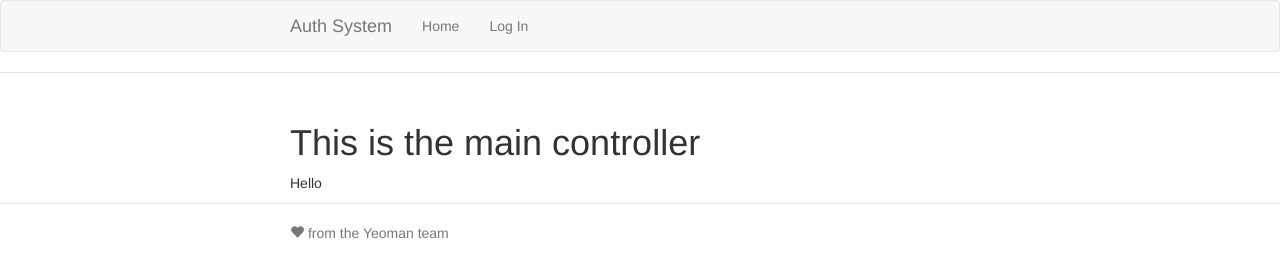
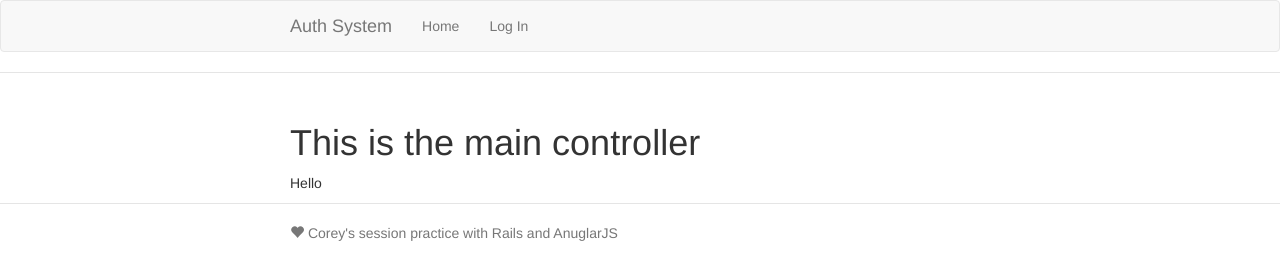
Before and after one commit to cghil/auth_angular, a plain HTML site: page index.html in a window 1280 px wide. Drawn offline with nearby package versions, Linux system fonts and the light colour scheme; some packages are replaced by stand-ins of ours.

Commit message:
added file for serivce + copy change in index

```diff
--- a/index.html
+++ b/index.html
@@ -36,7 +36,7 @@
     </div>
     <div class="footer">
         <div class="container">
-            <p><span class="glyphicon glyphicon-heart"></span> from the Yeoman team</p>
+            <p><span class="glyphicon glyphicon-heart"></span> Corey's session practice with Rails and AnuglarJS</p>
         </div>
     </div>
     <script src="https://ajax.googleapis.com/ajax/libs/angularjs/1.4.5/angular.min.js"></script>
@@ -48,6 +48,7 @@
     <script src="scripts/controllers/nav.js"></script>
     <script src="scripts/controllers/main.js"></script>
     <script src="scripts/controllers/login.js"></script>
+    <script src="scripts/controllers/sessionservice.js"></script>
     <script src="https://ajax.googleapis.com/ajax/libs/jquery/2.1.3/jquery.min.js"></script>
     <script src="https://maxcdn.bootstrapcdn.com/bootstrap/3.3.5/js/bootstrap.min.js" integrity="sha512-K1qjQ+NcF2TYO/eI3M6v8EiNYZfA95pQumfvcVrTHtwQVDG+aHRqLi/ETn2uB+1JqwYqVG3LIvdm9lj6imS/pQ==" crossorigin="anonymous"></script>
 </body>
```
Also changed, not shown: scripts/services/sessionservice.js (added).
